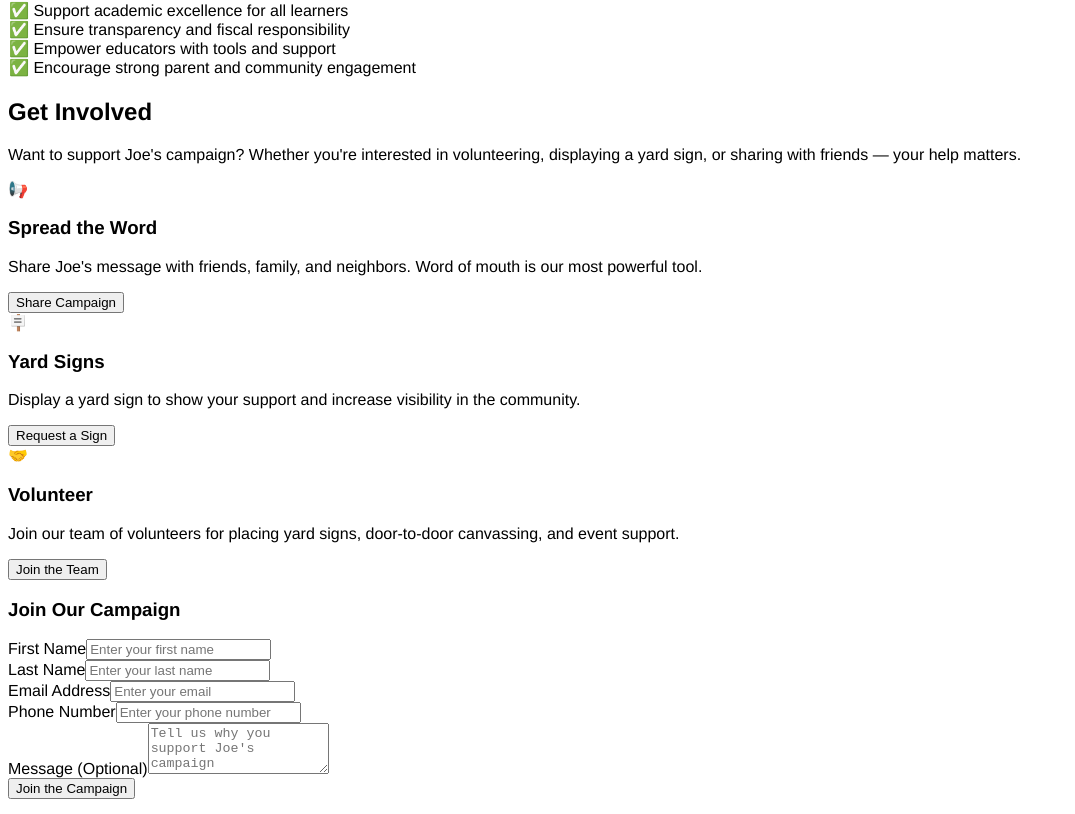
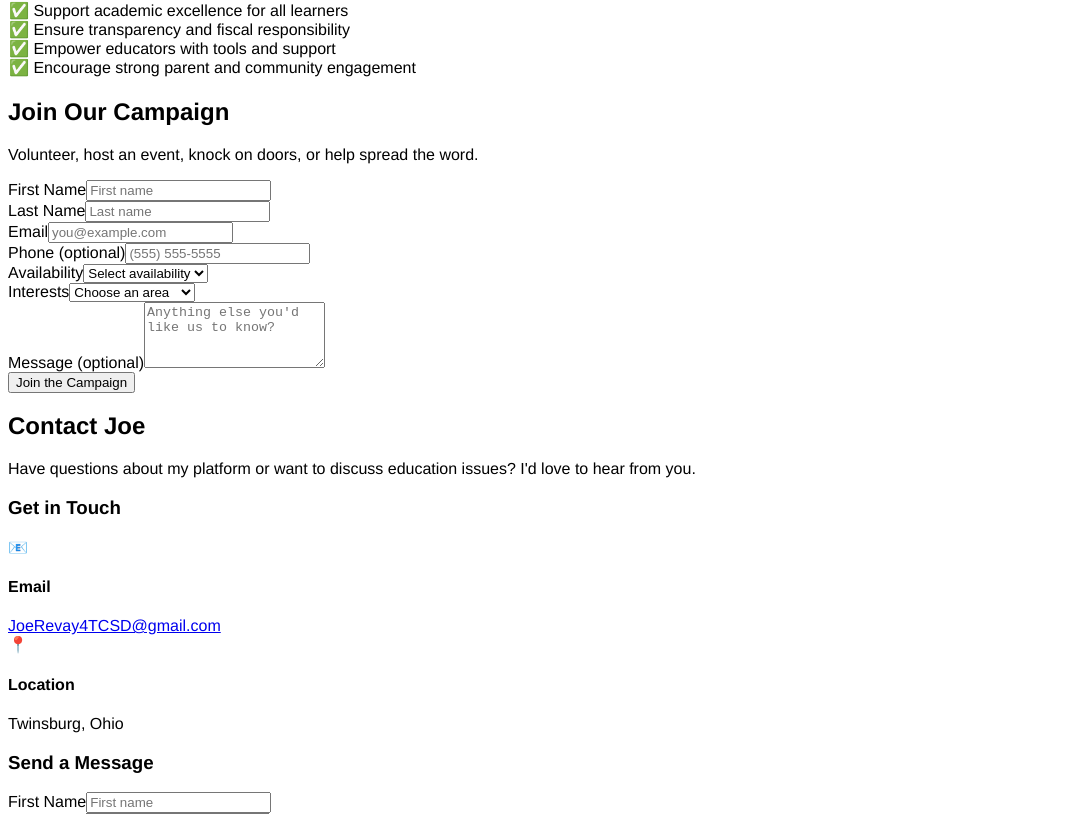
Before and after one commit to JoeRevay/tcsd, a React (Vite) app in the folder client/: page / in a window 1280 px wide. Shown: the part 1606-2420 px from the top of the page, without its empty margins (0-1075 px from the left). Built offline with nearby package versions, Linux system fonts and the light colour scheme; a web font is replaced by a local one.

Commit message:
Update GetInvolved.tsx
fixed netlify form detection

```diff
--- a/client/src/components/GetInvolved.tsx
+++ b/client/src/components/GetInvolved.tsx
@@ -1,269 +1,215 @@
 import { useState } from "react";
 import { useToast } from "@/hooks/use-toast";
 
-interface VolunteerFormData {
+interface JoinFormData {
   firstName: string;
   lastName: string;
   email: string;
-  phone: string;
-  message: string;
+  phone?: string;
+  availability?: string;
+  interests?: string;
+  message?: string;
 }
 
-export default function GetInvolved() {
+export default function JoinCampaign() {
   const { toast } = useToast();
-  const [formData, setFormData] = useState<VolunteerFormData>({
+  const [formData, setFormData] = useState<JoinFormData>({
     firstName: "",
     lastName: "",
     email: "",
     phone: "",
-    message: ""
+    availability: "",
+    interests: "",
+    message: "",
   });
 
-  const handleInputChange = (e: React.ChangeEvent<HTMLInputElement | HTMLTextAreaElement>) => {
+  const handleInputChange = (
+    e: React.ChangeEvent<HTMLInputElement | HTMLTextAreaElement | HTMLSelectElement>
+  ) => {
     const { name, value } = e.target;
-    setFormData(prev => ({
-      ...prev,
-      [name]: value
-    }));
+    setFormData(prev => ({ ...prev, [name]: value }));
   };
 
-  const handleSubmit = (e: React.FormEvent) => {
-    // Validate required fields
+  // Netlify Forms submit (same pattern as contact)
+  const handleSubmit = async (e: React.FormEvent<HTMLFormElement>) => {
+    e.preventDefault();
+
     if (!formData.firstName || !formData.lastName || !formData.email) {
-      e.preventDefault();
       toast({
         title: "Required fields missing",
-        description: "Please fill in your name and email address.",
-        variant: "destructive"
+        description: "First name, last name, and email are required.",
+        variant: "destructive",
       });
       return;
     }
 
-    // Show success message
-    toast({
-      title: "Thank you for joining!",
-      description: "We'll be in touch soon with volunteer opportunities.",
+    try {
+      const formEl = e.currentTarget;
+      const payload = new FormData(formEl);
+      // Netlify requires the form-name field
+      payload.append("form-name", "join");
+
+      await fetch("/", {
+        method: "POST",
+        headers: { "Content-Type": "application/x-www-form-urlencoded" },
+        body: new URLSearchParams(payload as any).toString(),
       });
 
-    // Reset form after a brief delay to allow Netlify submission
-    setTimeout(() => {
+      toast({
+        title: "Thanks for joining!",
+        description: "We’ll be in touch soon with ways to help.",
+      });
+
+      formEl.reset();
       setFormData({
         firstName: "",
         lastName: "",
         email: "",
         phone: "",
-        message: ""
+        availability: "",
+        interests: "",
+        message: "",
       });
-    }, 100);
-
-    // Allow native form submission to proceed for Netlify
-  };
-
-  const handleShareCampaign = async () => {
-    const shareData = {
-      title: 'Joe Revay for Twinsburg School Board',
-      text: 'Support Joe Revay for Twinsburg City School District Board. Every Student. Every Family. Every Future.',
-      url: window.location.href
-    };
-
-    try {
-      // Try to use the Web Share API if available (mobile devices)
-      if (navigator.share) {
-        await navigator.share(shareData);
-      } else {
-        // Fallback: Copy URL to clipboard
-        await navigator.clipboard.writeText(window.location.href);
+    } catch {
       toast({
-          title: "Campaign link copied!",
-          description: "Share it with your friends and family.",
-        });
-      }
-    } catch (error) {
-      // If all else fails, show the URL for manual sharing
-      toast({
-        title: "Share this campaign",
-        description: window.location.href,
+        title: "Submission failed",
+        description: "Please try again later.",
+        variant: "destructive",
       });
     }
   };
 
-  const handleJoinTeam = () => {
-    const form = document.getElementById('volunteer-form');
-    if (form) {
-      // Scroll to form with offset for header
-      const headerOffset = 100;
-      const elementPosition = form.getBoundingClientRect().top;
-      const offsetPosition = elementPosition + window.pageYOffset - headerOffset;
-
-      window.scrollTo({
-        top: offsetPosition,
-        behavior: 'smooth'
-      });
-
-      // Show a helpful message and focus on first input
-      toast({
-        title: "Ready to join the team?",
-        description: "Fill out the form below to get started.",
-      });
-
-      // Focus on the first input field after a short delay
-      setTimeout(() => {
-        const firstInput = form.querySelector('input[name="firstName"]') as HTMLInputElement;
-        if (firstInput) {
-          firstInput.focus();
-        }
-      }, 800);
-    }
-  };
-
   return (
-    <section id="volunteer" className="py-20 bg-background">
+    <section id="join" className="py-20 bg-muted">
       <div className="max-w-6xl mx-auto px-4 sm:px-6 lg:px-8">
-        <div className="text-center mb-16">
-          <h2 className="text-4xl md:text-5xl font-bold text-foreground mb-4" data-testid="get-involved-title">
-            Get Involved
+        <div className="text-center mb-12">
+          <h2 className="text-4xl md:text-5xl font-bold text-foreground mb-4">
+            Join Our Campaign
           </h2>
-          <div className="h-1 w-16 bg-accent mx-auto mb-6"></div>
-          <p className="text-xl text-muted-foreground max-w-3xl mx-auto" data-testid="get-involved-subtitle">
-            Want to support Joe's campaign? Whether you're interested in volunteering, displaying a yard sign, or sharing with friends — your help matters.
+          <div className="h-1 w-16 bg-accent mx-auto mb-6" />
+          <p className="text-xl text-muted-foreground max-w-3xl mx-auto">
+            Volunteer, host an event, knock on doors, or help spread the word.
           </p>
         </div>
 
-        <div className="grid md:grid-cols-3 gap-8 mb-12">
-          <div className="bg-card rounded-xl p-8 text-center shadow-lg border border-border">
-            <div className="text-4xl mb-4">📢</div>
-            <h3 className="text-xl font-bold text-card-foreground mb-4">Spread the Word</h3>
-            <p className="text-muted-foreground mb-6">
-              Share Joe's message with friends, family, and neighbors. Word of mouth is our most powerful tool.
-            </p>
-            <button
-              onClick={handleShareCampaign}
-              className="bg-green-600 text-white px-6 py-3 rounded-lg hover:bg-green-700 transition-colors duration-200 font-semibold"
-              data-testid="share-campaign-button"
-            >
-              Share Campaign
-            </button>
-          </div>
-
-          <div className="bg-card rounded-xl p-8 text-center shadow-lg border border-border">
-            <div className="text-4xl mb-4">🪧</div>
-            <h3 className="text-xl font-bold text-card-foreground mb-4">Yard Signs</h3>
-            <p className="text-muted-foreground mb-6">
-              Display a yard sign to show your support and increase visibility in the community.
-            </p>
-            <button
-              onClick={() => window.location.href = "mailto:JoeRevay4TCSD@gmail.com?subject=Yard Sign Request"}
-              className="bg-orange-600 text-white px-6 py-3 rounded-lg hover:bg-orange-700 transition-colors duration-200 font-semibold"
-            >
-              Request a Sign
-            </button>
-          </div>
-
-          <div className="bg-card rounded-xl p-8 text-center shadow-lg border border-border">
-            <div className="text-4xl mb-4">🤝</div>
-            <h3 className="text-xl font-bold text-card-foreground mb-4">Volunteer</h3>
-            <p className="text-muted-foreground mb-6">
-              Join our team of volunteers for placing yard signs, door-to-door canvassing, and event support.
-            </p>
-            <button
-              onClick={handleJoinTeam}
-              className="bg-red-600 text-white px-6 py-3 rounded-lg hover:bg-red-700 transition-colors duration-200 font-semibold"
-              data-testid="join-team-button"
-            >
-              Join the Team
-            </button>
-          </div>
-        </div>
-
-        {/* Volunteer Registration Form */}
-        <div id="volunteer-form" className="bg-card rounded-2xl p-8 border border-border">
-          <h3 className="text-2xl font-bold text-card-foreground mb-6 text-center" data-testid="volunteer-form-title">
-            Join Our Campaign
-          </h3>
+        <div className="bg-background rounded-xl p-8 shadow-lg border border-border max-w-3xl mx-auto">
           <form
-            name="volunteer-signup"
+            onSubmit={handleSubmit}
+            name="join"
             method="POST"
             data-netlify="true"
-            onSubmit={handleSubmit}
+            data-netlify-honeypot="bot-field"
             className="space-y-6"
           >
-            <input type="hidden" name="form-name" value="volunteer-signup" />
-            <div className="grid md:grid-cols-2 gap-6">
+            {/* Netlify required hidden fields */}
+            <input type="hidden" name="form-name" value="join" />
+            <input type="hidden" name="bot-field" />
+
+            <div className="grid grid-cols-1 md:grid-cols-2 gap-4">
               <div>
-                <label className="block text-sm font-medium text-card-foreground mb-2">First Name</label>
+                <label className="block text-sm font-medium text-foreground mb-2">First Name</label>
                 <input
                   type="text"
                   name="firstName"
                   value={formData.firstName}
                   onChange={handleInputChange}
-                  className="w-full px-4 py-3 rounded-lg bg-input border border-border text-foreground focus:ring-2 focus:ring-accent focus:border-accent transition-colors duration-200"
-                  placeholder="Enter your first name"
-                  data-testid="input-firstName"
+                  required
+                  className="w-full px-4 py-3 rounded-lg bg-input border border-border text-foreground focus:ring-2 focus:ring-accent focus:border-accent"
+                  placeholder="First name"
                 />
               </div>
               <div>
-                <label className="block text-sm font-medium text-card-foreground mb-2">Last Name</label>
+                <label className="block text-sm font-medium text-foreground mb-2">Last Name</label>
                 <input
                   type="text"
                   name="lastName"
                   value={formData.lastName}
                   onChange={handleInputChange}
-                  className="w-full px-4 py-3 rounded-lg bg-input border border-border text-foreground focus:ring-2 focus:ring-accent focus:border-accent transition-colors duration-200"
-                  placeholder="Enter your last name"
-                  data-testid="input-lastName"
+                  required
+                  className="w-full px-4 py-3 rounded-lg bg-input border border-border text-foreground focus:ring-2 focus:ring-accent focus:border-accent"
+                  placeholder="Last name"
                 />
               </div>
             </div>
 
-            <div className="grid md:grid-cols-2 gap-6">
+            <div className="grid grid-cols-1 md:grid-cols-2 gap-4">
               <div>
-                <label className="block text-sm font-medium text-card-foreground mb-2">Email Address</label>
+                <label className="block text-sm font-medium text-foreground mb-2">Email</label>
                 <input
                   type="email"
                   name="email"
                   value={formData.email}
                   onChange={handleInputChange}
-                  className="w-full px-4 py-3 rounded-lg bg-input border border-border text-foreground focus:ring-2 focus:ring-accent focus:border-accent transition-colors duration-200"
-                  placeholder="Enter your email"
-                  data-testid="input-email"
+                  required
+                  className="w-full px-4 py-3 rounded-lg bg-input border border-border text-foreground focus:ring-2 focus:ring-accent focus:border-accent"
+                  placeholder="you@example.com"
                 />
               </div>
               <div>
-                <label className="block text-sm font-medium text-card-foreground mb-2">Phone Number</label>
+                <label className="block text-sm font-medium text-foreground mb-2">Phone (optional)</label>
                 <input
                   type="tel"
                   name="phone"
                   value={formData.phone}
                   onChange={handleInputChange}
-                  className="w-full px-4 py-3 rounded-lg bg-input border border-border text-foreground focus:ring-2 focus:ring-accent focus:border-accent transition-colors duration-200"
-                  placeholder="Enter your phone number"
-                  data-testid="input-phone"
+                  className="w-full px-4 py-3 rounded-lg bg-input border border-border text-foreground focus:ring-2 focus:ring-accent focus:border-accent"
+                  placeholder="(555) 555-5555"
                 />
               </div>
             </div>
 
+            <div className="grid grid-cols-1 md:grid-cols-2 gap-4">
               <div>
-              <label className="block text-sm font-medium text-card-foreground mb-2">Message (Optional)</label>
+                <label className="block text-sm font-medium text-foreground mb-2">Availability</label>
+                <select
+                  name="availability"
+                  value={formData.availability}
+                  onChange={handleInputChange}
+                  className="w-full px-4 py-3 rounded-lg bg-input border border-border text-foreground focus:ring-2 focus:ring-accent focus:border-accent"
+                >
+                  <option value="">Select availability</option>
+                  <option value="Weekdays">Weekdays</option>
+                  <option value="Evenings">Evenings</option>
+                  <option value="Weekends">Weekends</option>
+                  <option value="Flexible">Flexible</option>
+                </select>
+              </div>
+              <div>
+                <label className="block text-sm font-medium text-foreground mb-2">Interests</label>
+                <select
+                  name="interests"
+                  value={formData.interests}
+                  onChange={handleInputChange}
+                  className="w-full px-4 py-3 rounded-lg bg-input border border-border text-foreground focus:ring-2 focus:ring-accent focus:border-accent"
+                >
+                  <option value="">Choose an area</option>
+                  <option value="Door Knocking">Door Knocking</option>
+                  <option value="Phone Banking">Phone Banking</option>
+                  <option value="Events">Events</option>
+                  <option value="Fundraising">Fundraising</option>
+                  <option value="Signs & Materials">Signs & Materials</option>
+                </select>
+              </div>
+            </div>
+
+            <div>
+              <label className="block text-sm font-medium text-foreground mb-2">Message (optional)</label>
               <textarea
-                rows={3}
+                rows={4}
                 name="message"
                 value={formData.message}
                 onChange={handleInputChange}
-                className="w-full px-4 py-3 rounded-lg bg-input border border-border text-foreground focus:ring-2 focus:ring-accent focus:border-accent transition-colors duration-200"
-                placeholder="Tell us why you support Joe's campaign"
-                data-testid="textarea-message"
+                className="w-full px-4 py-3 rounded-lg bg-input border border-border text-foreground focus:ring-2 focus:ring-accent focus:border-accent"
+                placeholder="Anything else you'd like us to know?"
               />
             </div>
 
-            <div className="text-center">
             <button
               type="submit"
-                className="bg-accent text-accent-foreground px-8 py-4 rounded-lg hover:bg-accent/90 transition-colors duration-200 font-semibold text-lg shadow-lg"
-                data-testid="button-submit-volunteer"
+              className="w-full bg-accent text-accent-foreground py-4 rounded-lg hover:bg-accent/90 transition-colors duration-200 font-semibold text-lg shadow-lg"
             >
               Join the Campaign
             </button>
-            </div>
           </form>
         </div>
       </div>
```
Lines whose indentation alone changed are shown as unchanged.
